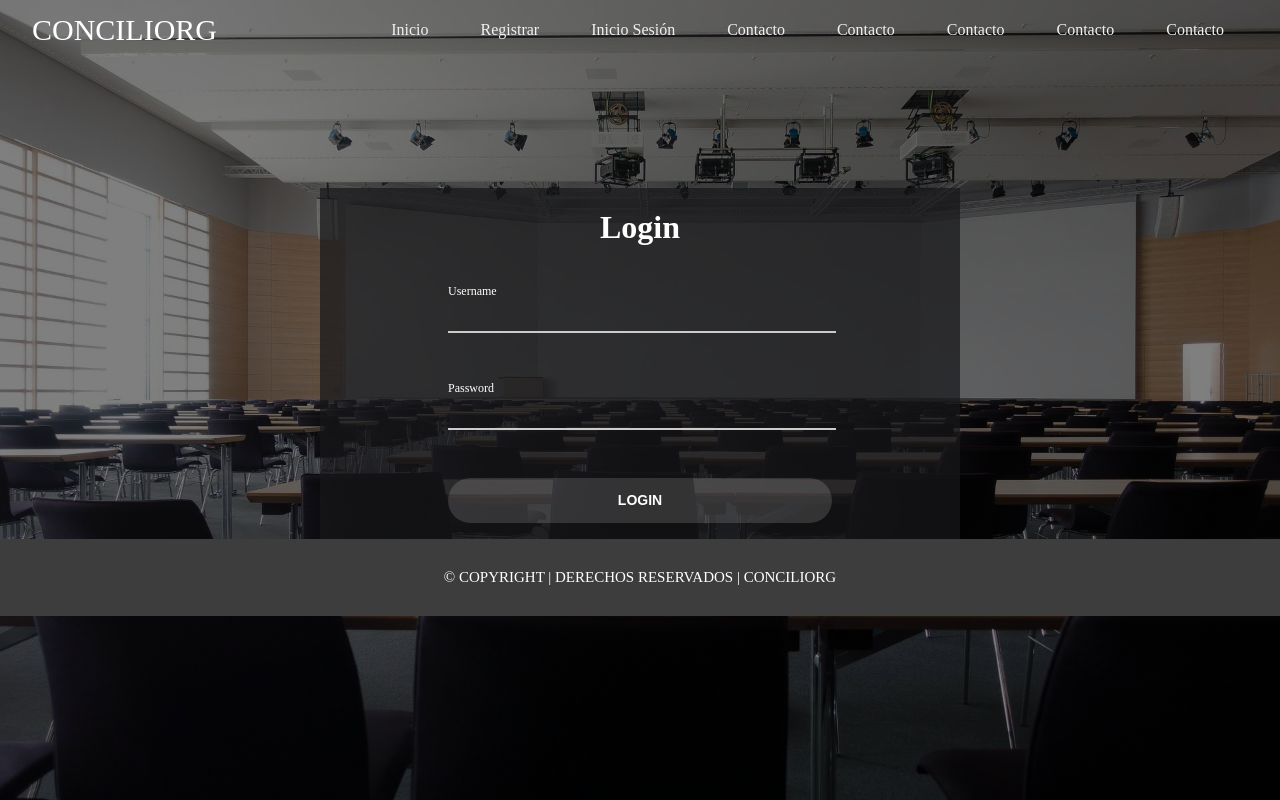
After one commit to Jose43215/GESCON, a PHP site: page /Paginas/Login.php in a window 1280 px wide. The commit adds this page. Run offline with PHP 8.4, Linux system fonts and the light colour scheme.

Commit message:
login y correcciones al nav

```diff
--- /dev/null
+++ b/Assets/Css/Login.css
@@ -0,0 +1,73 @@
+body{
+  margin: 0;
+  padding: 0;
+  height: 100vh;
+  width: 100%;
+  background: linear-gradient(rgba(0,0,0,0.5), rgba(0,0,0,0.5)), url(../Recursos/Imagenes/room-1489768_1920.jpg);
+  background-position: center;
+  background-size: cover;
+}
+
+.login-container{
+  align-self: center;
+  background: rgba(24,24,26,0.7);
+  margin-top: 10%;
+  width: 50%;
+  height: fit-content;
+  display: flex;
+  justify-content: center;
+  align-items: center;
+  flex-direction: column;
+  color: white;
+  transform: translateX(50%);
+}
+
+form{
+  width: 60%;
+  margin: auto;
+}
+
+.input-line-container{
+  display: flex;
+  justify-content: center;
+  align-items: flex-start;
+  flex-direction: column;
+  width: 100%;
+  margin: 1rem 0;
+}
+
+.name-input{
+  font-size: 12px;
+}
+
+.input-line{
+  width: 100%;
+  height: 30px;
+  background-color: transparent;
+  border-top: none;
+  border-left: none;
+  border-right: none;
+  border-bottom: 2px solid #cbcbcb;
+  outline: none;
+  margin-bottom: 2rem;
+  color: white;
+}
+
+.button-login{
+  width: 100%;
+  height: 45px;
+  border-radius: 55px;
+  background: rgba(255,255,255,0.14);
+  color: white;
+  font-size: 14px;
+  font-weight: 600;
+  text-transform: uppercase;
+  border: none;
+  margin-bottom: 1rem;
+  cursor: pointer;
+  transition: 0.5s;
+}
+
+.button-login:hover{
+  box-shadow: 0px 0px 8px #ffffffa4;
+}
--- a/Assets/Css/Nav.css
+++ b/Assets/Css/Nav.css
@@ -1,7 +1,7 @@
-.container{
+header.container{
+  position: fixed;
   width: 100%;
   height: 60px;
-  background: #3d3d3d;
   display: flex;
   justify-content: space-between;
   align-items: center;
@@ -9,8 +9,15 @@
   box-sizing: border-box;
   position: sticky;
   top: 0;
-  z-index: 1;
+  z-index: 10;
+  transition: 0.7s;
+  background-color: transparent;
 }
+
+header.abajo{
+  background: #3d3d3d;
+}
+
 .logo{
   width: 40px;
   margin: 0;
--- a/Assets/Css/footer.css
+++ b/Assets/Css/footer.css
@@ -1,8 +1,8 @@
 .pie{
   background-color: #3d3d3d;
+  width: 100%;
   color: white;
   padding: 1em 0;
   text-align: center;
   font-size: 15px;
-
 }
--- /dev/null
+++ b/Paginas/Login.php
@@ -0,0 +1,34 @@
+<!DOCTYPE html>
+<html lang="es" dir="ltr">
+  <head>
+    <meta charset="utf-8">
+    <meta name="viewport" content="width=device-width, initial-scale=1.0">
+    <meta http-equiv="X-UA-Compatible" content="ie=edge">
+    <title>Login</title>
+    <link rel="stylesheet" href="../Assets/Css/Nav.css">
+    <link rel="stylesheet" href="../Assets/Css/footer.css">
+    <link rel="stylesheet" href="../Assets/Css/Login.css">
+  </head>
+  <body>
+    <?php
+      require "../Parciales/navIndex.php";
+    ?>
+    <div class="login-container" id="LoginContainer">
+      <h1 class="title">Login</h1>
+      <form action="" method="post">
+        <div class="input-line-container">
+          <span class="name-input">Username</span>
+          <input type="text" name="username" class="input-line">
+        </div>
+        <div class="input-line-container">
+          <span class="name-input">Password</span>
+          <input type="password" name="password" class="input-line">
+        </div>
+        <input type="button" value="login" class="button-login">
+      </form>
+    </div>
+    <?php
+      require "../Parciales/Footer.php";
+    ?>
+  </body>
+</html>
--- a/Parciales/navIndex.php
+++ b/Parciales/navIndex.php
@@ -4,8 +4,19 @@
   </div>
   <nav>
     <a href="" class="item-options">Inicio</a>
-    <a href="" class="item-options">Galeria</a>
-    <a href="" class="item-options">Ayuda</a>
+    <a href="" class="item-options">Registrar</a>
+    <a href="Paginas/Login.php" class="item-options">Inicio Sesión</a>
+    <a href="" class="item-options">Contacto</a>
+    <a href="" class="item-options">Contacto</a>
+    <a href="" class="item-options">Contacto</a>
+    <a href="" class="item-options">Contacto</a>
     <a href="" class="item-options">Contacto</a>
   </nav>
 </header>
+
+<script type="text/javascript">
+  window.addEventListener("scroll",function(){
+    var header = document.querySelector("header");
+    header.classList.toggle("abajo",window.scrollY>0);
+  })
+</script>
```
